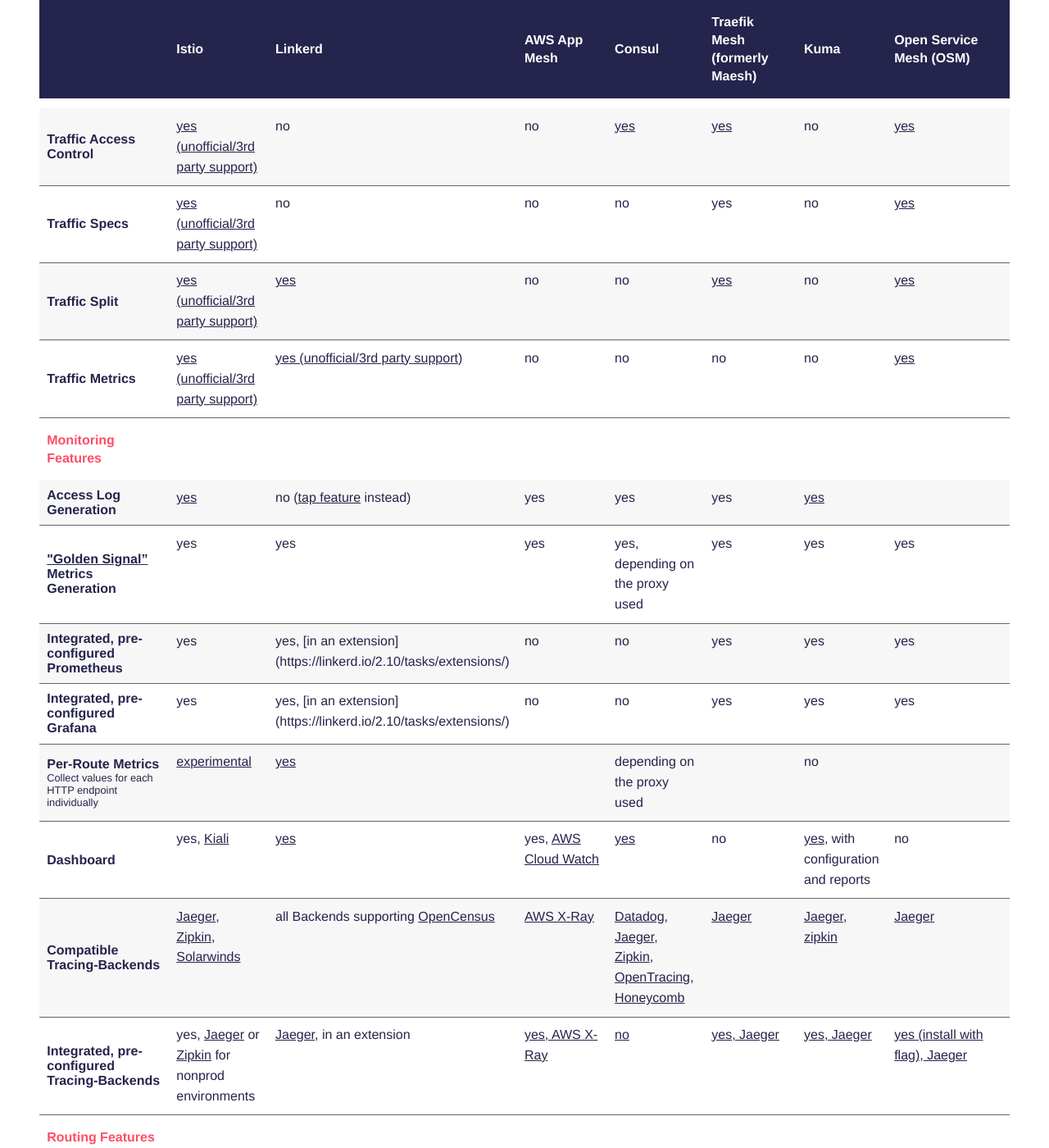
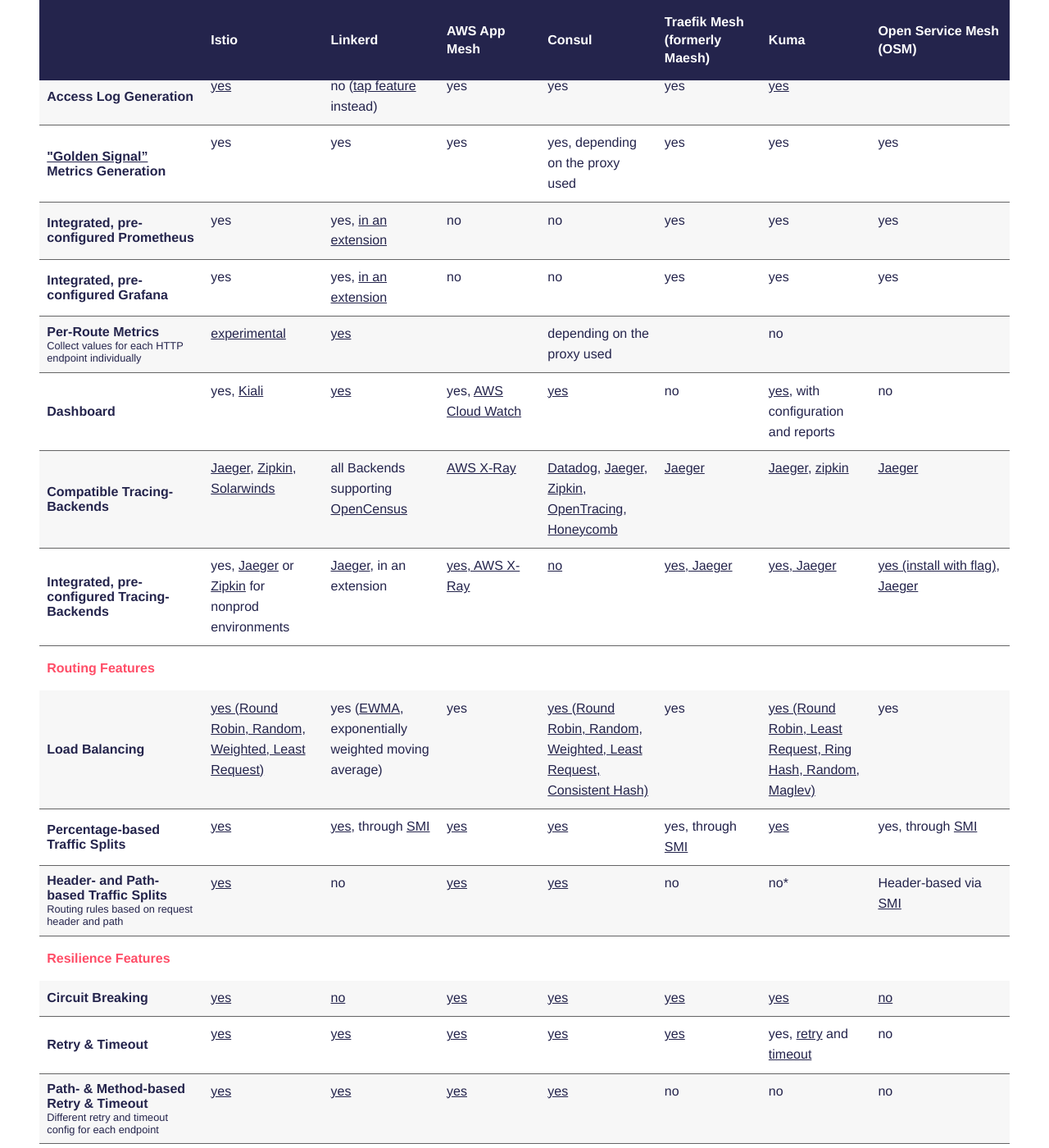
Before and after one commit to servicemesh-es/servicemesh.es, a Jekyll site: the page built from index.md, in a window 1280 px wide and 1400 px high, scrolled down 7617 px. Shown: the whole window at 82% size. Built offline with Jekyll 4.4.1, drawn with Linux system fonts in a browser that asks for light colours; some web fonts are replaced; some of the changed lines change nothing that is shown.

Commit message:
Fix layout / links

```diff
--- a/_includes/comparison.html
+++ b/_includes/comparison.html
@@ -312,7 +312,7 @@
       <tr>
         <th scope="row">Integrated, pre-configured Prometheus	</th>
         <td>yes</td>
-        <td>yes, [in an extension](https://linkerd.io/2.10/tasks/extensions/)</td>
+        <td>yes, <a href="https://linkerd.io/2.10/tasks/extensions/">in an extension</a></td>
         <td>no</td>
         <td>no</td>
         <td>yes</td>
@@ -322,7 +322,7 @@
       <tr>
         <th scope="row">Integrated, pre-configured Grafana</th>
         <td>yes</td>
-        <td>yes, [in an extension](https://linkerd.io/2.10/tasks/extensions/)</td>
+        <td>yes, <a href="https://linkerd.io/2.10/tasks/extensions/">in an extension</a></td>
         <td>no</td>
         <td>no</td>
         <td>yes</td>
```
